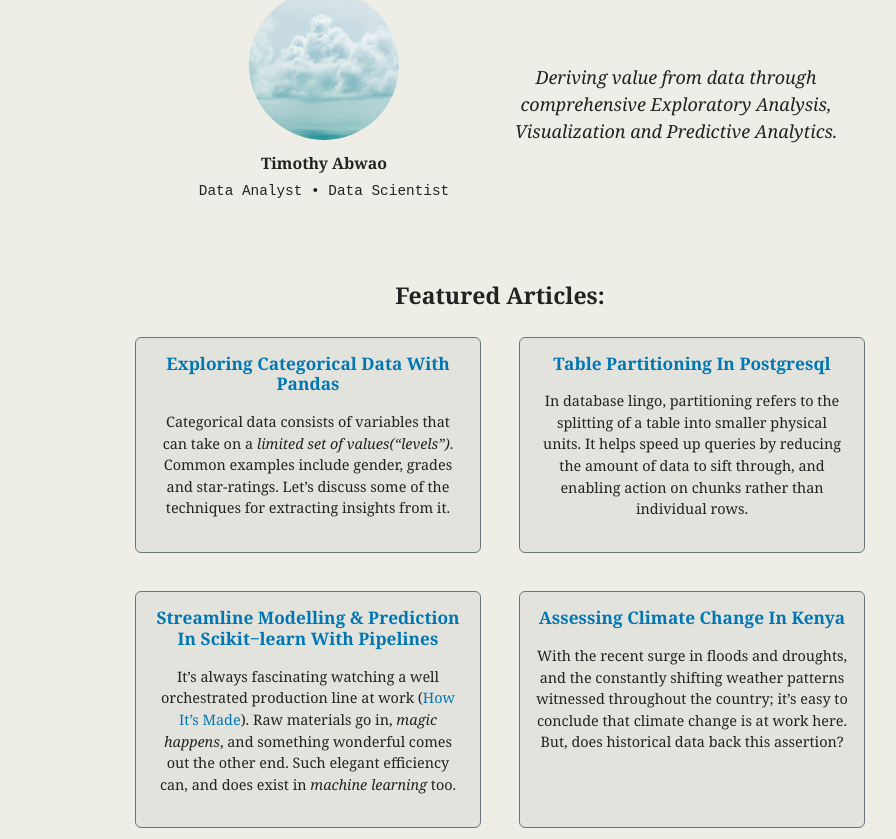
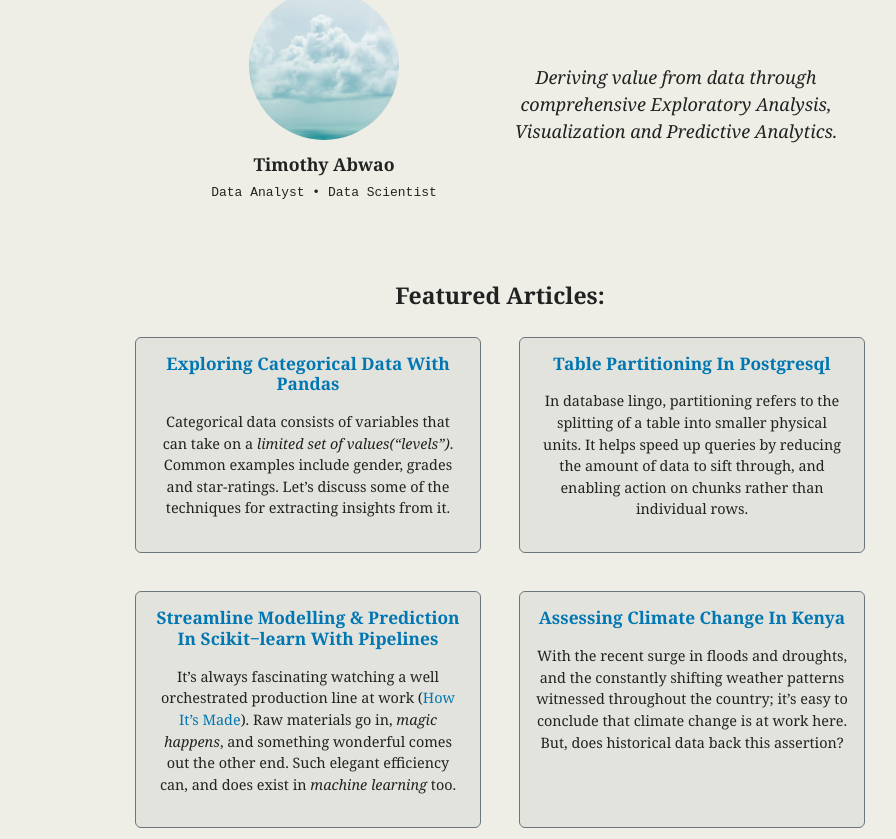
Before and after one commit to Tim-Abwao/tim-abwao.github.io, a Jekyll site: the page built from index.html, in a window 1280 px wide. Shown: the part 181-1020 px from the top of the page, without its empty margins (140-1036 px from the left). Built offline with Jekyll 4.4.1, drawn with Linux system fonts in a browser that asks for light colours.

Commit message:
Update name & role appearance in wide screens

```diff
--- a/assets/css/home.sass
+++ b/assets/css/home.sass
@@ -62,6 +62,12 @@ h2, h3, h4
     height: 150px
     width: 150px
 
+  .profile-name
+    font-size: 1.23em
+
+  .profile-roles
+    font-size: 0.9em
+
   .intro
     font-size: 1.25em
     margin: auto
```
